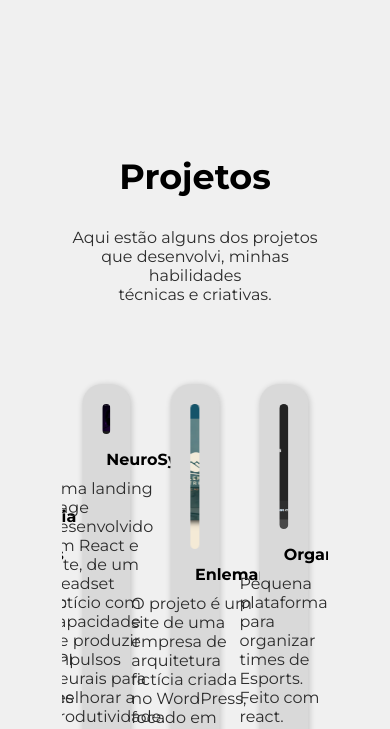
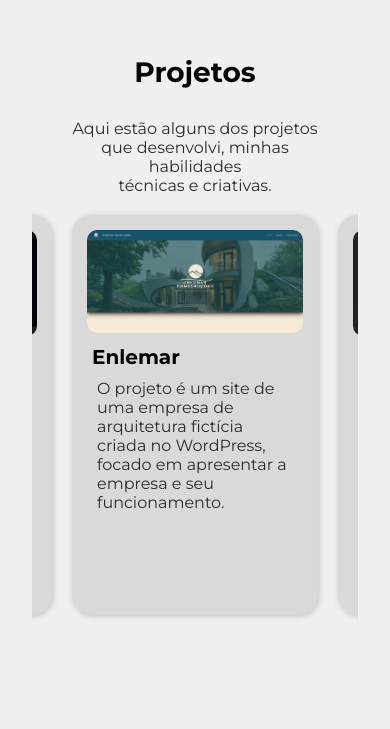
Before and after one commit to Enzirneo/Portifolio, a React (Vite) app: page / in a window 390 px wide. Shown: the part 2747-3476 px from the top of the page. Built offline with nearby package versions, Linux system fonts and the light colour scheme.

Commit message:
Melhoria da responsividade dos componentes Projects

```diff
--- a/src/components/ProjectCard/ProjectCard.css
+++ b/src/components/ProjectCard/ProjectCard.css
@@ -68,3 +68,32 @@ body.dark-mode .project-card a:hover {
   background-color: #2b2a2a;
   color: #ffffff;
 }
+
+@media (max-width: 768px) {
+  .project-card {
+    padding: 15px;
+    height: 400px;
+  }
+
+  .project-card img {
+    width: 100%;
+    height: auto;
+    max-width: 100%;
+    margin-bottom: 12px;
+  }
+
+  .project-card h4 {
+    font-size: 20px;
+    padding: 0 5px;
+  }
+
+  .project-card p {
+    font-size: 15px;
+    padding: 0 5px;
+  }
+
+  .project-card a {
+    font-size: 14px;
+    padding: 8px 16px;
+  }
+}
--- a/src/components/Projects/Projects.css
+++ b/src/components/Projects/Projects.css
@@ -51,3 +51,44 @@ body.dark-mode .projects-section p {
     padding: 0 20px;
   }
 }
+
+@media (max-width: 768px) {
+  .projects-section {
+    margin-top: 120px;
+    padding: 40px 10px;
+  }
+
+  .projects-section h2 {
+    font-size: 28px;
+  }
+
+  .projects-section p {
+    font-size: 16px;
+    margin-bottom: 20px;
+    padding: 0 10px;
+  }
+
+  .projects-swiper {
+    max-width: 100%;
+    padding: 0 10px;
+    height: auto;
+    overflow: visible !important;
+  }
+
+  .swiper-slide {
+    width: 100% !important;
+    max-width: 320px;
+    display: flex;
+    justify-content: center;
+  }
+
+  .project-card {
+    max-width: 300px;
+    width: 90vw;
+  }
+
+  .project-card img {
+    width: 100%;
+    height: auto;
+  }
+}
--- a/src/components/Projects/index.jsx
+++ b/src/components/Projects/index.jsx
@@ -1,4 +1,4 @@
-import React, { useRef } from 'react';
+import React, { useRef, useEffect, useState } from 'react';
 import ProjectCard from '../ProjectCard';
 import { useLanguage } from "../../context/LanguageContext";
 import { Swiper, SwiperSlide } from 'swiper/react';
@@ -11,6 +11,15 @@ import './Projects.css';
 export default function Projects() {
   const { menuLabels } = useLanguage();
   const swiperRef = useRef(null);
+  const [isMobile, setIsMobile] = useState(window.innerWidth <= 768);
+
+  useEffect(() => {
+    function handleResize() {
+      setIsMobile(window.innerWidth <= 768);
+    }
+    window.addEventListener('resize', handleResize);
+    return () => window.removeEventListener('resize', handleResize);
+  }, []);
 
   const projects = [
     {
@@ -63,26 +72,39 @@ export default function Projects() {
         ></p>
 
         <div
-          onMouseEnter={handleMouseEnter}
-          onMouseLeave={handleMouseLeave}
+          onMouseEnter={!isMobile ? handleMouseEnter : undefined}
+          onMouseLeave={!isMobile ? handleMouseLeave : undefined}
         >
           <Swiper
             modules={[Autoplay, Mousewheel]}
-            slidesPerView={3}
-            spaceBetween={40}
+            slidesPerView={isMobile ? 1 : 3}
+            spaceBetween={isMobile ? 20 : 40}
             loop={true}
             centeredSlides={true}
             speed={1200}
             autoplay={{
-              delay: 1000,
-              disableOnInteraction: false,
-              pauseOnMouseEnter: false,
+              delay: 2000,
+              disableOnInteraction: true,
+              pauseOnMouseEnter: !isMobile,
             }}
-            mousewheel={{ forceToAxis: true }}
+            mousewheel={isMobile ? false : { forceToAxis: true }}
+            touchStartPreventDefault={false}
             className="projects-swiper"
             onSwiper={(swiper) => {
               swiperRef.current = swiper;
               swiper.autoplay.stop();
+            }}
+            breakpoints={{
+              0: {
+                slidesPerView: 1,
+                centeredSlides: true,
+                spaceBetween: 20,
+              },
+              769: {
+                slidesPerView: 3,
+                centeredSlides: true,
+                spaceBetween: 40,
+              }
             }}
           >
             {projects.map((project, index) => (
```
